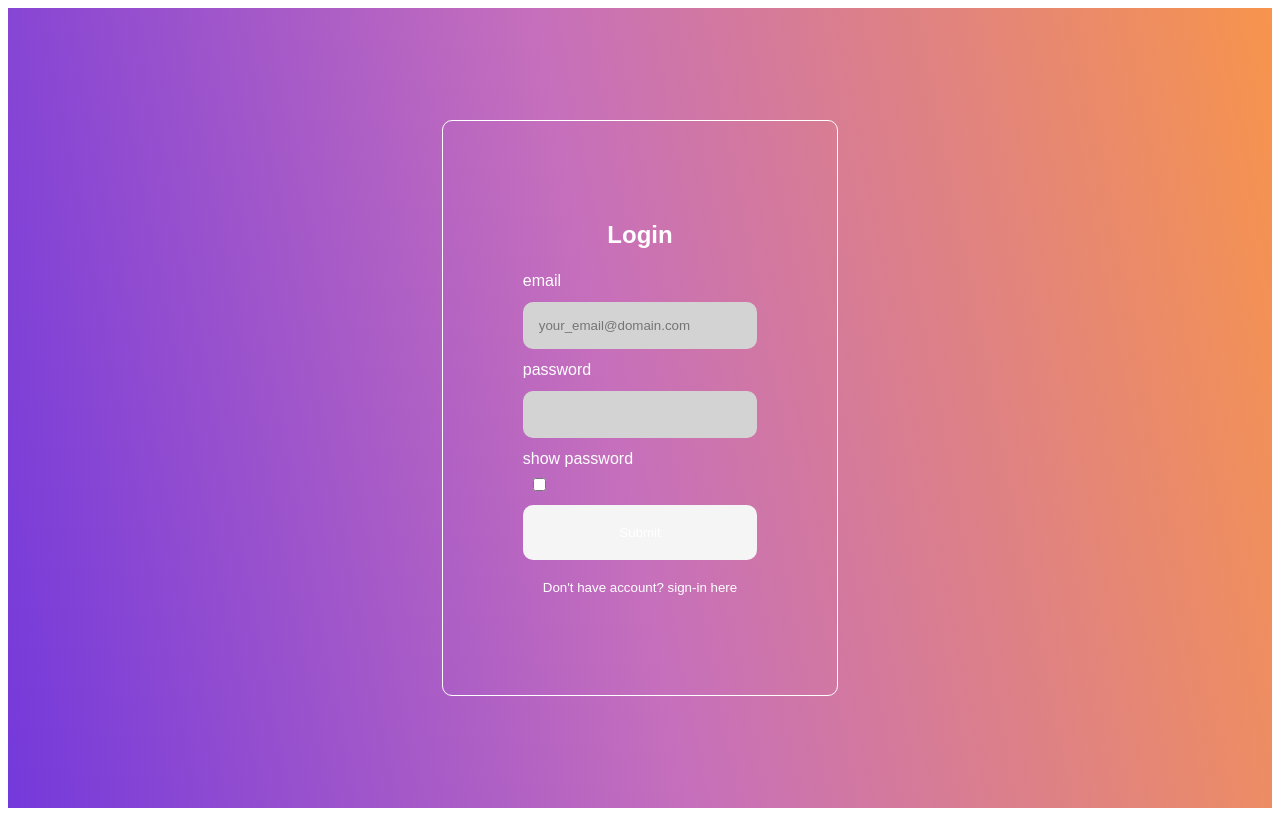
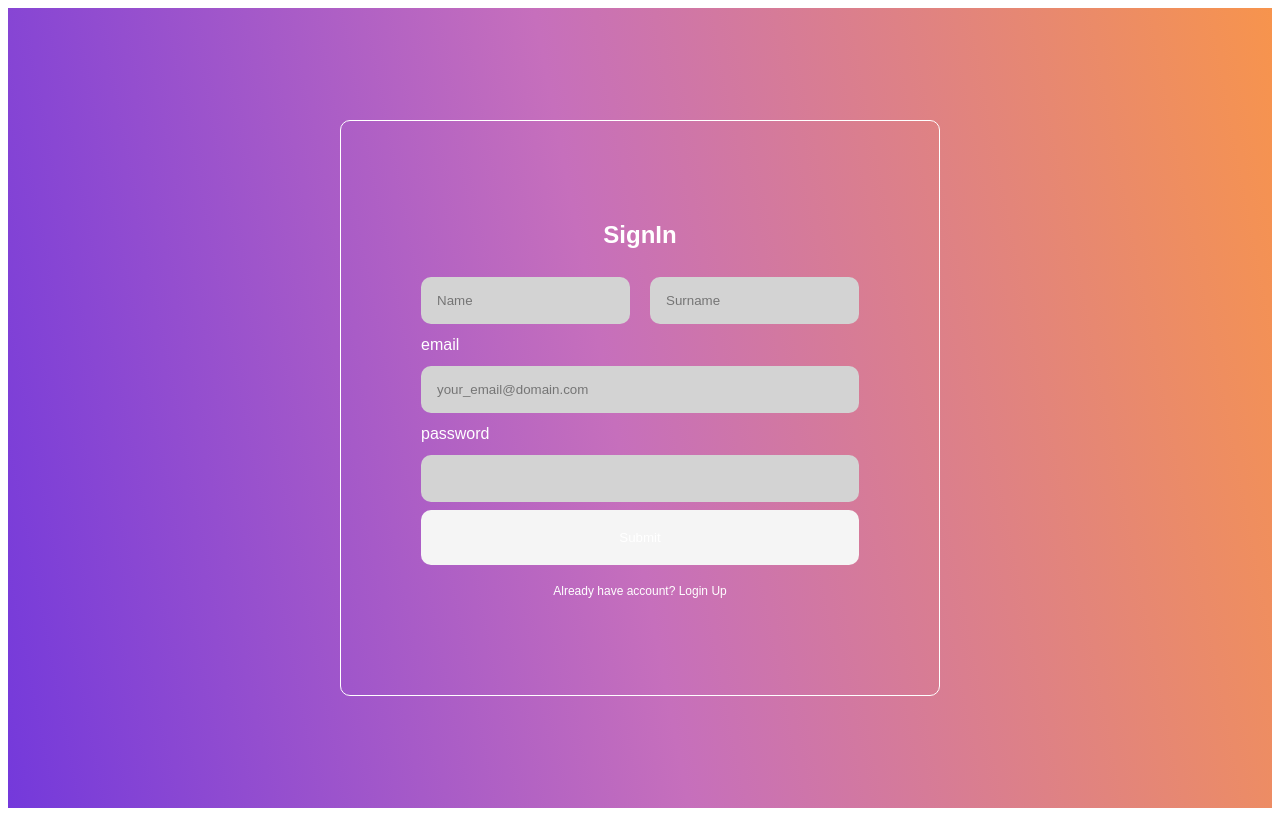
Before and after one commit to Rahul721999/password-manager-webapp-frontend, a React (Create React App) app: page /signup in a window 1280 px wide. Built offline with nearby package versions, Linux system fonts and the light colour scheme; no server answers.

Commit message:
App Routing has changed

```diff
--- a/src/App.css
+++ b/src/App.css
@@ -71,11 +71,13 @@ button:hover {
     background-image: linear-gradient(79deg, #f7944D, #c66fbc 45%, #7439db);
 }
 
-#link-btn {
+.link-btn {
+    font-size: 12px;
     background : none;
     color: white;
+    text-decoration: none;
 }
-#link-btn:hover{
+.link-btn:hover{
     text-decoration:underline;
 }
 
--- a/src/App.jsx
+++ b/src/App.jsx
@@ -1,17 +1,15 @@
-import {React, useState} from 'react';
-import { LoginPage, SignUp } from './components';
+import {React} from 'react';
+import {Dashboard, LoginPage, SignUp} from './components';
 import './App.css';
-const App = () =>{
-    const [currForm, setCurrForm] = useState('login');
-
-    const toggleForm = (formName) =>{
-        setCurrForm(formName)
-    }
+import {Route, Routes} from 'react-router-dom';
+const App = () => {
     return (
         <div className="App">
-            {
-                currForm === 'login' ? <LoginPage onFormSwitch={toggleForm}/> : <SignUp onFormSwitch={toggleForm}/>
-            }
+            <Routes>
+                <Route path='/' element={<LoginPage/>} />
+                <Route path='/signup' element={<SignUp/>} />
+                <Route path='/dashboard' element={<Dashboard/>} />
+            </Routes>
         </div>
     )
 }
--- a/src/components/cards.jsx
+++ b/src/components/cards.jsx
@@ -3,6 +3,9 @@ import Card from './card'
 const List = () => {
     return (
         <div className='card-list'>
+            <Card/>
+            <Card/>
+            <Card/>
         </div>
     )
 }
--- a/src/components/login.jsx
+++ b/src/components/login.jsx
@@ -1,6 +1,7 @@
 import {React, useState} from "react";
 import Dashboard from './dashboard'
 import config from "./config";
+import {Link, } from "react-router-dom";
 const LoginPage = (props) => {
     const base_url = config.myEnvVar;
     const [loggedIn, setLoggedIn] = useState(false);
@@ -57,8 +58,8 @@ const LoginPage = (props) => {
 
     };
 
-    if (loggedIn) {
-        console.log("email:%s login success", email);
+    if (loggedIn) { // if login success
+        // redirect to Dashboard
         return (
             <Dashboard/>
         )
@@ -98,10 +99,9 @@ const LoginPage = (props) => {
                 </label>
                 <button type="submit">Submit</button>
             </form>
-            <button id="link-btn"
-                onClick={
-                    () => props.onFormSwitch('signup')
-            }>Don't have account? sign-in here</button>
+            <p >
+                <Link to='/signup' className="link-btn">Don't have account? Sign Up</Link>
+            </p>
         </div>
 
     );
--- a/src/components/signup.jsx
+++ b/src/components/signup.jsx
@@ -1,6 +1,6 @@
 import {React, useState} from "react";
 import config from "./config";
-
+import { Link } from "react-router-dom";
 const SignUp = (props) => {
     const base_url = config.myEnvVar;
 
@@ -114,10 +114,9 @@ const SignUp = (props) => {
 
                 <button type="submit">Submit</button>
             </form>
-            <button id="link-btn"
-                onClick={
-                    () => props.onFormSwitch('login')
-            }>Already have account? Log-In</button>
+            <p >
+                <Link to='/' className="link-btn">Already have account? Login Up</Link>
+            </p>
         </div>
 
     )
--- a/src/index.js
+++ b/src/index.js
@@ -1,12 +1,12 @@
 import {createRoot} from 'react-dom/client';
-import {BrowserRouter as Router} from 'react-router-dom';
+import {BrowserRouter} from 'react-router-dom';
 // import the application
 import App from './App';
 const rootElement = document.getElementById('root');
 const root = createRoot(rootElement);
 
-root.render(
-    <Router>
-        <App />
-    </Router>
+root.render (
+    <BrowserRouter>
+        <App/>
+    </BrowserRouter>
 )
```
